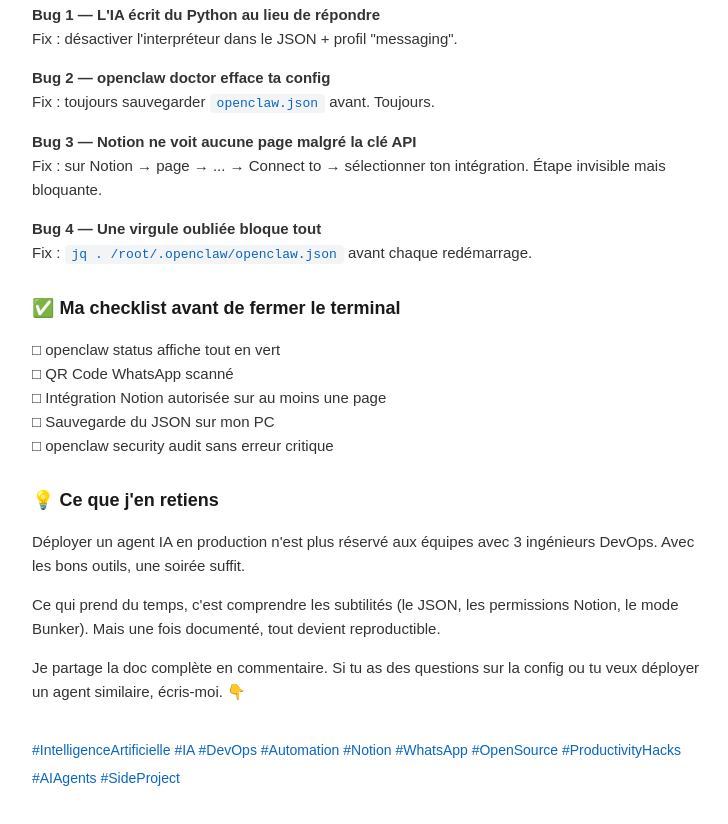
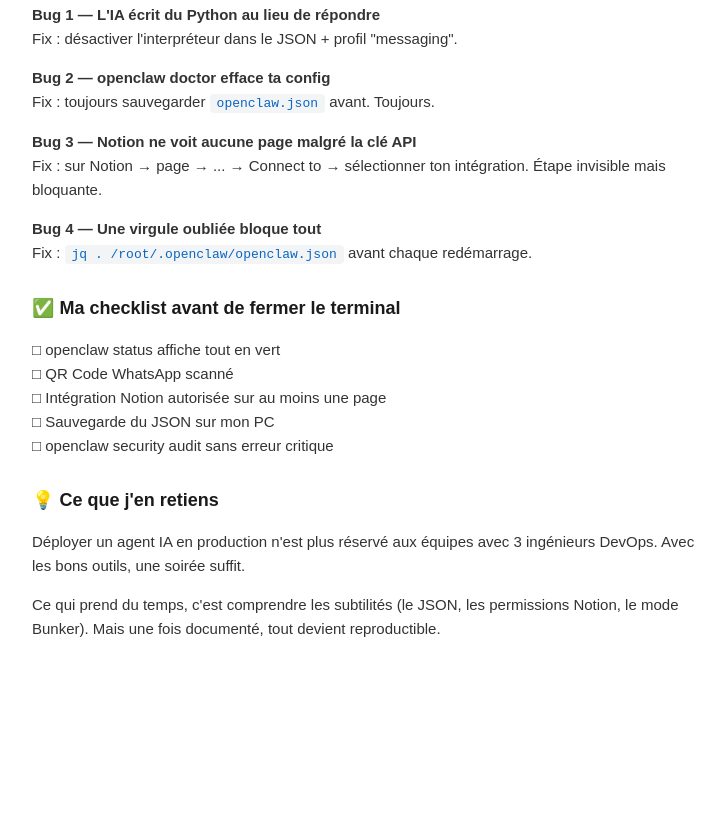
Before and after one commit to Comoco235/openclaw-guide, a plain HTML site: page index.html in a window 1280 px wide. Shown: the part 1788-2612 px from the top of the page, without its empty margins (268-996 px from the left). After the commit the page ends 2501 px from the top, so only its background shows below. Drawn offline with Linux system fonts and the light colour scheme.

Commit message:
Update index.html

```diff
--- a/index.html
+++ b/index.html
@@ -79,10 +79,5 @@
 <h2>💡 Ce que j'en retiens</h2>
 <p>Déployer un agent IA en production n'est plus réservé aux équipes avec 3 ingénieurs DevOps. Avec les bons outils, une soirée suffit.</p>
 <p>Ce qui prend du temps, c'est comprendre les subtilités (le JSON, les permissions Notion, le mode Bunker). Mais une fois documenté, tout devient reproductible.</p>
-<p>Je partage la doc complète en commentaire. Si tu as des questions sur la config ou tu veux déployer un agent similaire, écris-moi. 👇</p>
-
-<div class="tags">
-#IntelligenceArtificielle #IA #DevOps #Automation #Notion #WhatsApp #OpenSource #ProductivityHacks #AIAgents #SideProject
-</div>
 </body>
 </html>
```
